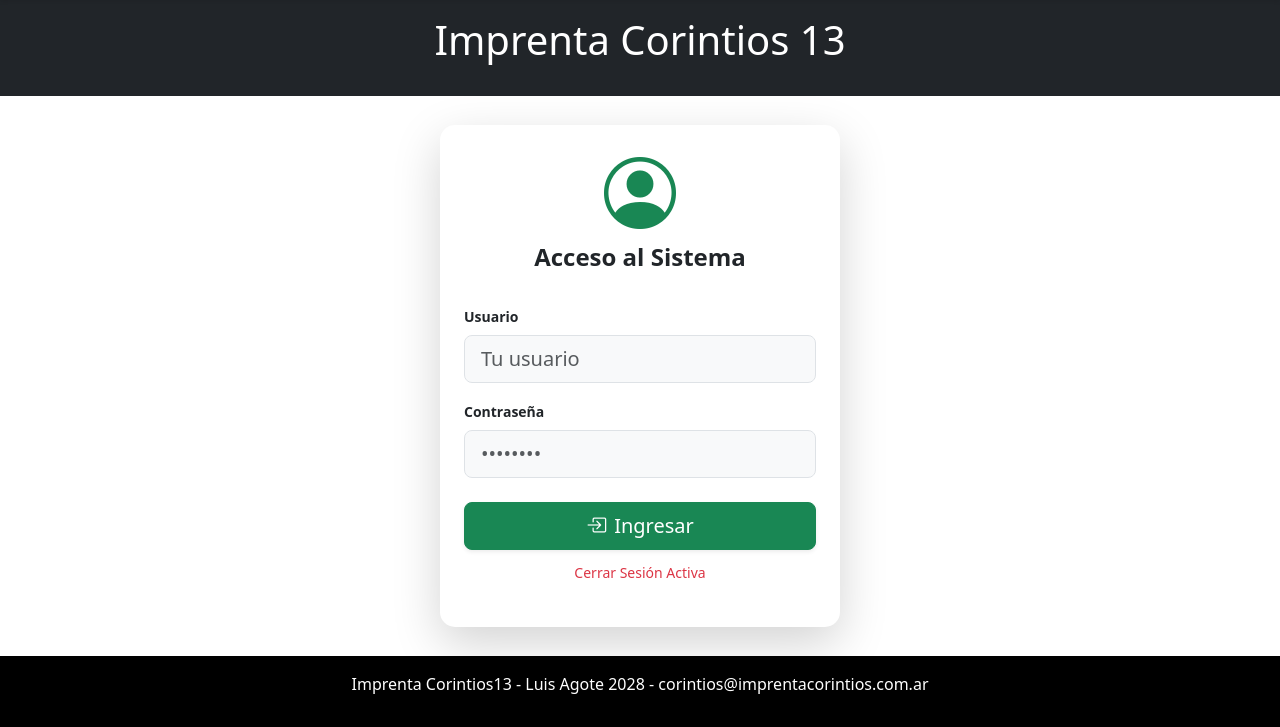
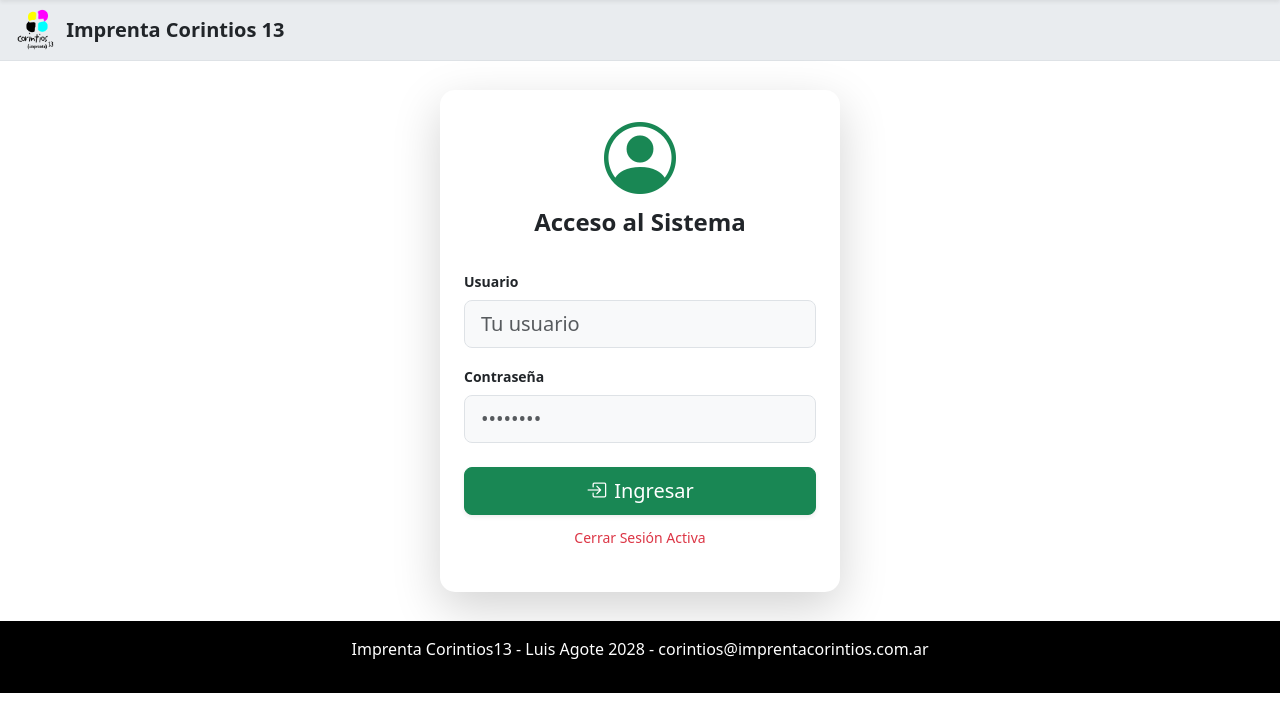
Before and after one commit to edu1559/imprenta, a PHP site: page /index.php?pagina=ingreso/ingreso.php in a window 1280 px wide. Shown: the part 60-787 px from the top of the page. Run offline with PHP 8.4, Linux system fonts and the light colour scheme; data that the repository does not hold is empty; some libraries are stand-ins or nearby versions.

Commit message:
Cabecera: franja gris clara con el logo y el nombre a la izquierda
Reemplaza la franja negra con el título grande.

Co-Authored-By: Claude Opus 5.5 <noreply@anthropic.com>

```diff
--- a/index.php
+++ b/index.php
@@ -69,10 +69,9 @@ $(document).ready(function() {
 });
 </script>
 
-<div class="container-fluid p-3 bg-dark text-white text-center">
-
-  <h1>Imprenta Corintios 13</h1>
-  <p></p>
+<div class="container-fluid py-2 px-3 bg-body-secondary border-bottom d-flex align-items-center gap-2">
+  <img src="imagenes/logo.gif" alt="" height="44">
+  <span class="fs-5 fw-semibold text-dark">Imprenta Corintios 13</span>
 </div>
 
 <div id="contenido">
```
